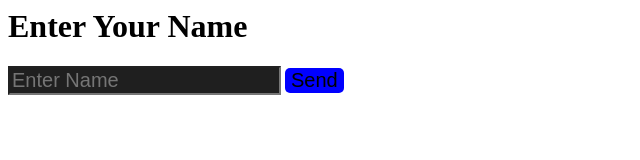
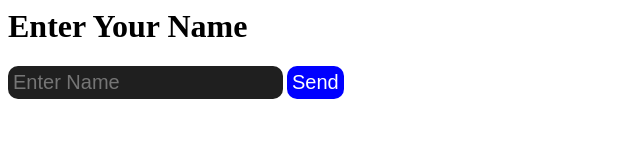
Before and after one commit to patilparvatih/python, a plain HTML site: page index.html in a window 1280 px wide. Shown: the whole page, without its empty margins (0-640 px from the left). Drawn offline with Linux system fonts and the light colour scheme.

Commit message:
Enhance styles for input and button elements

```diff
--- a/index.html
+++ b/index.html
@@ -7,13 +7,19 @@
       background-color:rgb(31,31,31);
       color:white;
       font-size:20px;
+      padding:5px;
+      border-radius:10px;
+      border:none;
+      outline:none;
     }
     button{
       background-color:blue;
+      color:white;
       border:none;
       outline:none;
       font-size:20px;
-      border-radius:5px;
+      padding:5px;
+      border-radius:10px;
     }
   </style>
 <body>
```
